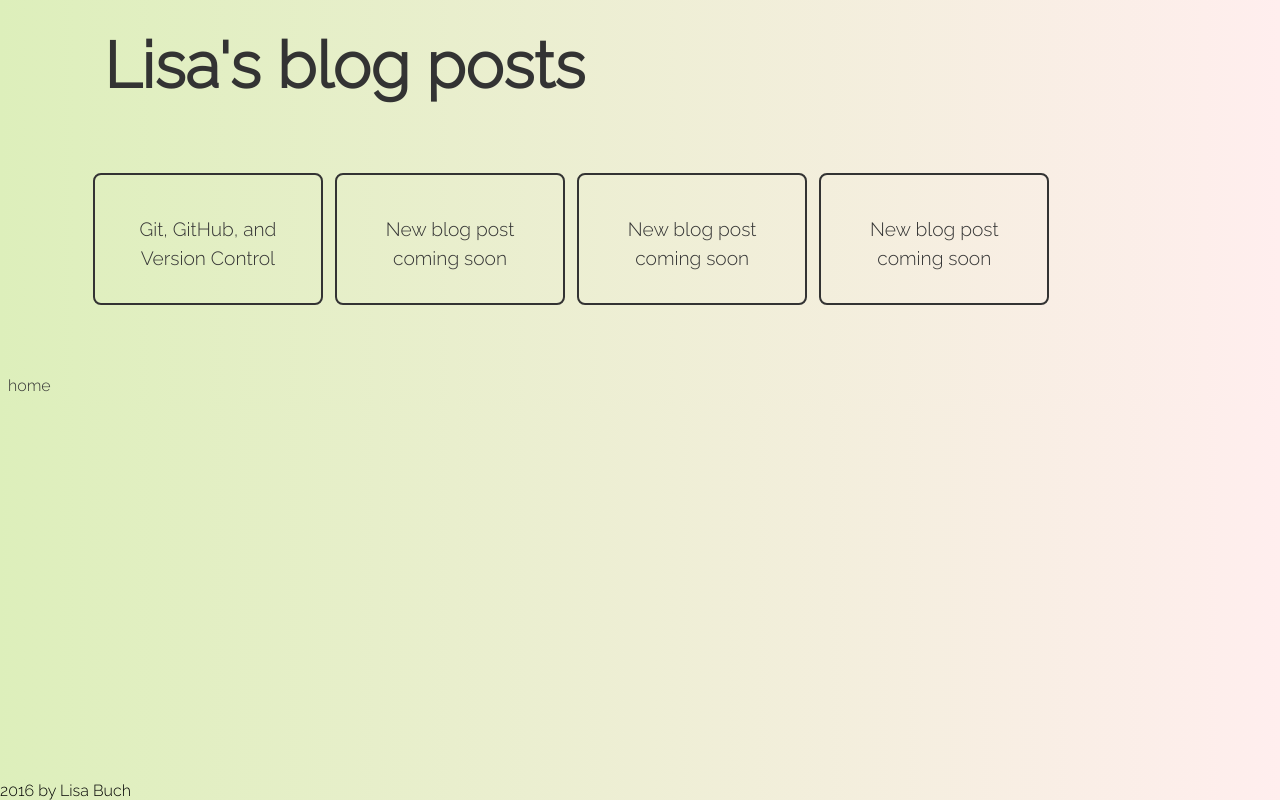
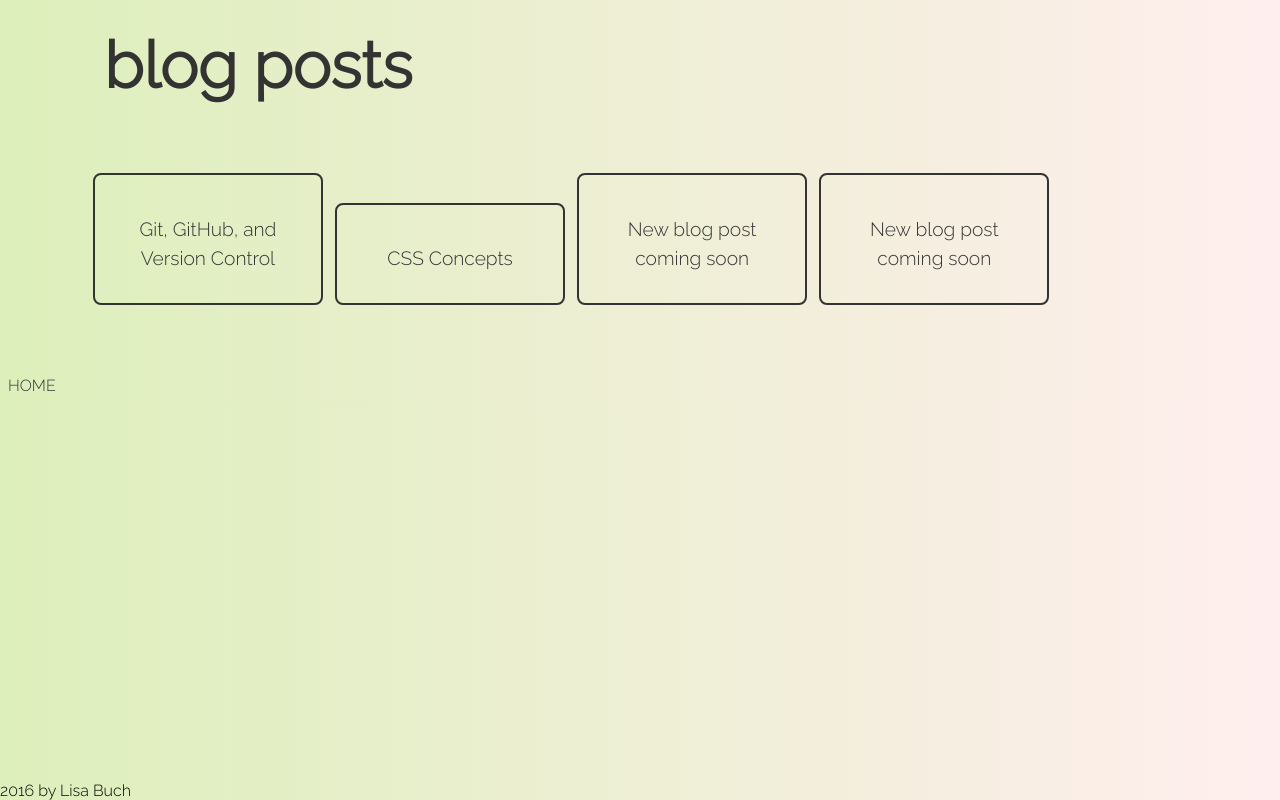
Before and after one commit to LisaBee224/LisaBee224.github.io, a plain HTML site: page blog/index.html in a window 1280 px wide. Drawn offline with Linux system fonts and the light colour scheme.

Commit message:
update blog index

```diff
--- a/blog/index.html
+++ b/blog/index.html
@@ -10,19 +10,19 @@
 
   <body>
     <header>
-<h1>Lisa's blog posts</h1>
+<h1>blog posts</h1>
     </header>
 <nav id="blogindex">
   <ul>
 <li><a href="git.html">Git, GitHub, and Version Control</a></li>
-<li><a href="#">New blog post coming soon</a></li>
+<li><a href="css-concepts.html">CSS Concepts</a></li>
 <li><a href="#">New blog post coming soon</a></li>
 <li><a href="#">New blog post coming soon</a></li>
 </nav>
 
-</section>
+
 <section>
-  <a href="../index.html">home</a>
+  <a href="../index.html">HOME</a>
 </section>
 
 <footer>2016 by Lisa Buch</footer>
```
